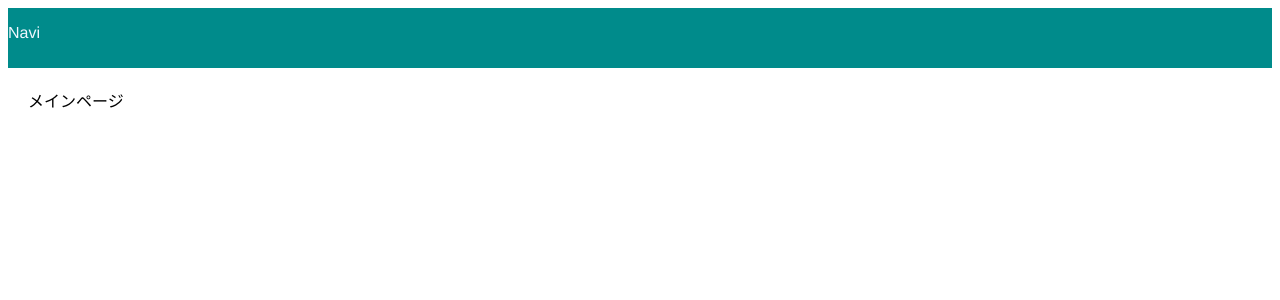
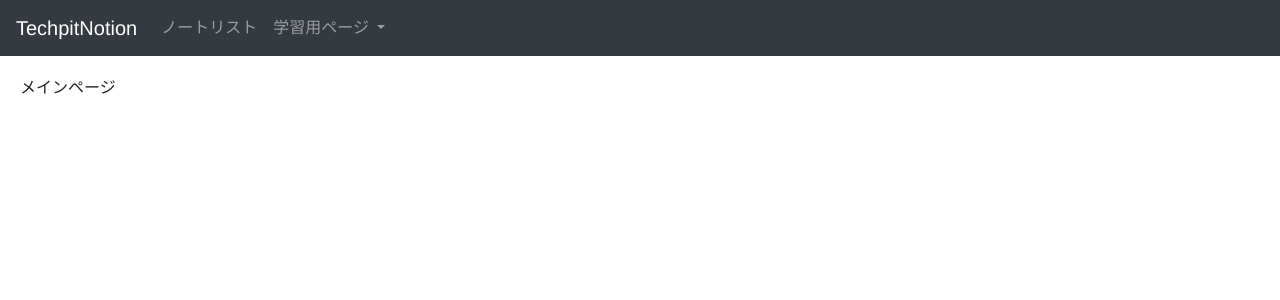
Before and after one commit to TatsuyaMatsuoka0904/MDvueApp, a Vue app: page / in a window 1280 px wide. Shown: the top 300 px of the page. Built offline with nearby package versions, Linux system fonts and the light colour scheme.

Commit message:
Import bootstrap changed Header Navigation add tagle switch

```diff
--- a/public/index.html
+++ b/public/index.html
@@ -4,6 +4,7 @@
     <meta charset="utf-8">
     <meta http-equiv="X-UA-Compatible" content="IE=edge">
     <meta name="viewport" content="width=device-width,initial-scale=1.0">
+    <link rel="stylesheet" href="https://cdn.jsdelivr.net/npm/bootstrap@4.6.1/dist/css/bootstrap.min.css" integrity="sha384-zCbKRCUGaJDkqS1kPbPd7TveP5iyJE0EjAuZQTgFLD2ylzuqKfdKlfG/eSrtxUkn" crossorigin="anonymous">
     <link rel="icon" href="<%= BASE_URL %>favicon.ico">
     <title><%= htmlWebpackPlugin.options.title %></title>
   </head>
@@ -13,5 +14,7 @@
     </noscript>
     <div id="app"></div>
     <!-- built files will be auto injected -->
+    <script src="https://code.jquery.com/jquery-3.5.1.slim.min.js" integrity="sha384-DfXdz2htPH0lsSSs5nCTpuj/zy4C+OGpamoFVy38MVBnE+IbbVYUew+OrCXaRkfj" crossorigin="anonymous"></script>
+    <script src="https://cdn.jsdelivr.net/npm/bootstrap@4.6.0/dist/js/bootstrap.bundle.min.js" integrity="sha384-Piv4xVNRyMGpqkS2by6br4gNJ7DXjqk09RmUpJ8jgGtD7zP9yug3goQfGII0yAns" crossorigin="anonymous"></script>
   </body>
 </html>
--- a/src/App.vue
+++ b/src/App.vue
@@ -20,7 +20,7 @@ export default {
 
 <style scoped>
 #app {
-	height: 100vh;
+	/* height: 100vh; */
 	font-family: "Hiragino Kaku Gothic Pro", "ヒラギノ角ゴ Pro W3", メイリオ, Meiryo, "ＭＳ Ｐゴシック", "Helvetica Neue", Helvetica, Arial, sans-serif;
 }
 </style>
--- a/src/components/NavigationBar.vue
+++ b/src/components/NavigationBar.vue
@@ -1,9 +1,32 @@
 <template>
-    <div class="navigation-bar">
-        <div class="title">
-            Navi
-        </div>
+  <nav class="navbar navbar-expand-lg navbar-dark bg-dark">
+
+    <a class="navbar-brand" href="/">TechpitNotion</a>
+
+    <button class="navbar-toggler" type="button" data-toggle="collapse" data-target="#navbarText" aria-controls="navbarText" aria-expanded="false" aria-label="Toggle navigation">
+      <span class="navbar-toggler-icon"></span>
+    </button>
+
+    <div class="collapse navbar-collapse" id="navbarText">
+      <ul class="navbar-nav">
+
+        <li class="nav-item">
+          <a class="nav-link" href="#">ノートリスト</a>
+        </li>
+
+        <li class="nav-item dropdown">
+          <a class="nav-link dropdown-toggle" data-toggle="dropdown">
+            学習用ページ
+          </a>
+          <ul class="dropdown-menu">
+            <li><a class="dropdown-item" href="#">学習1</a></li>
+            <li><a class="dropdown-item" href="#">学習2</a></li>
+            <li><a class="dropdown-item" href="#">学習3</a></li>
+          </ul>
+        </li>
+      </ul>
     </div>
+  </nav>
 </template>
 
 
@@ -17,10 +40,10 @@ export default {
 
 .navigation-bar {
     top: 0;
+    width: 100%;
     box-sizing: border-box;
     padding-top: 1rem;
     position: relative;
-    widows: 100%;
     height: 60px;
     color:aliceblue;
     background-color:darkcyan;
```
